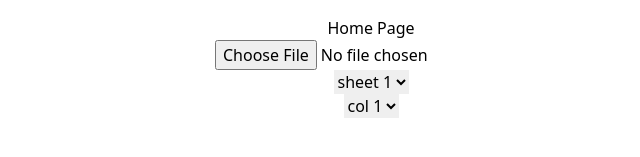
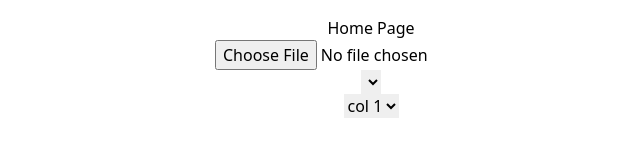
Before and after one commit to potakaaa/regressionify, a React (Vite) app in the folder frontend/: page / in a window 1280 px wide. Shown: the part 333-490 px from the top of the page, without its empty margins (269-909 px from the left). Built offline with nearby package versions, Linux system fonts and the light colour scheme.

Commit message:
(frontend): mapped sheet names from file

```diff
--- a/frontend/src/pages/HomePage.tsx
+++ b/frontend/src/pages/HomePage.tsx
@@ -1,10 +1,11 @@
 import axios from "axios";
 import { error } from "console";
 import { title } from "process";
-import { useState } from "react";
+import { useEffect, useState } from "react";
 
 const HomePage = () => {
   const [sheetname, setSheetname] = useState<string | null>(null);
+  const [sheetList, setSheetList] = useState<string[]>([]);
 
   const handleFileUpload = (e: any) => {
     const file = e.target.files[0];
@@ -18,6 +19,7 @@ const HomePage = () => {
       .post(`${import.meta.env.VITE_API_URL}upload/`, data)
       .then((response) => {
         console.log("File uploaded successfully: ", response.data);
+        setSheetList(response.data.sheetnames);
       })
       .catch((error: any) => {
         console.error(
@@ -27,6 +29,10 @@ const HomePage = () => {
       });
   };
 
+  useEffect(() => {
+    console.log("Sheets: ", sheetList);
+  }, [sheetList]);
+
   return (
     <div
       className="w-full flex flex-col justify-center items-center
@@ -35,13 +41,14 @@ const HomePage = () => {
       Home Page
       <input
         type="file"
-        accept=".xlsx, .xls, "
+        accept=".xlsx, .xls"
         required
         onChange={handleFileUpload}
       />
-      <select>
-        <option>sheet 1</option>
-        <option>sheet 2</option>
+      <select id="sheetname">
+        {sheetList.map((sheet) => (
+          <option>{sheet}</option>
+        ))}
       </select>
       <select>
         <option>col 1</option>
```
Also changed, not shown: 10 other files (tests, documents, lock files or other folders).
